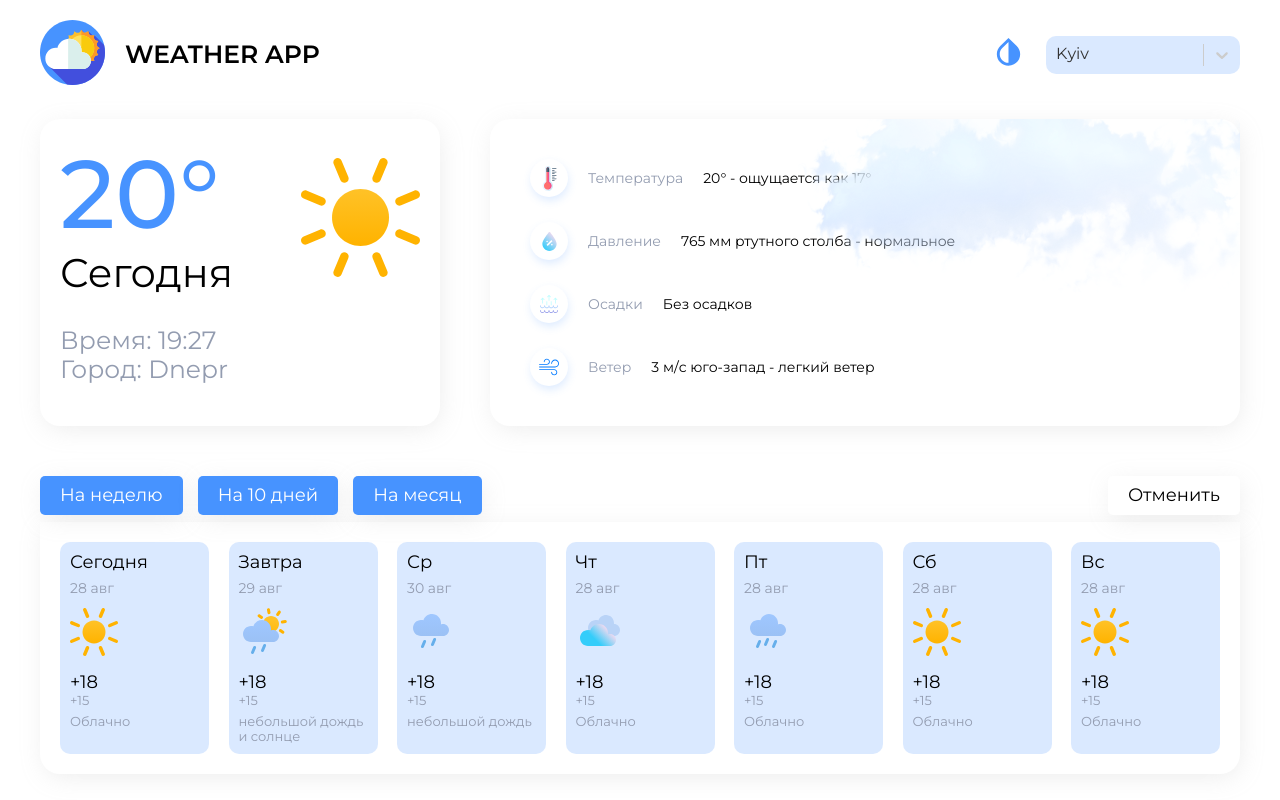
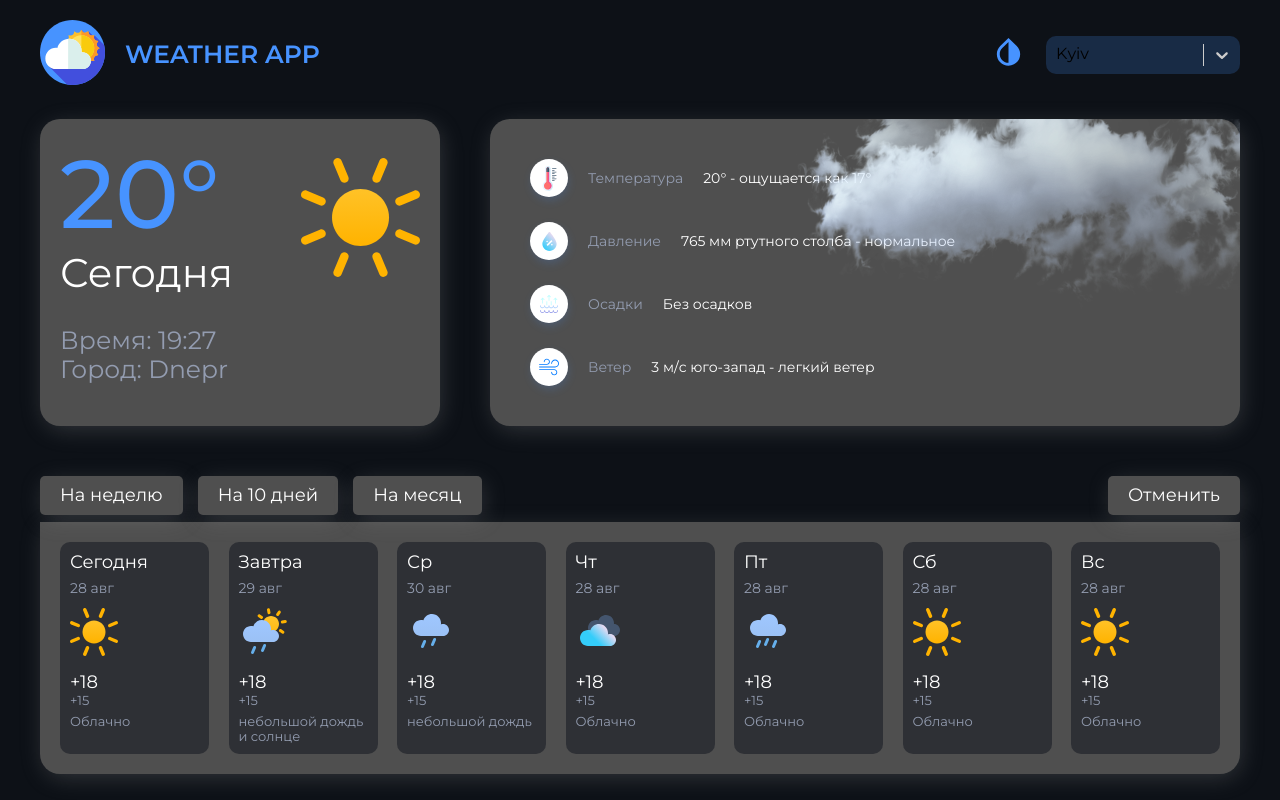
Before and after one commit to RaiderTs/weather-react-redux_toolkit, a React (Create React App) app: page / in a window 1280 px wide. Built offline with nearby package versions, Linux system fonts and the light colour scheme.

Commit message:
feat: add some styles for theme change

```diff
--- a/src/pages/Home/components/Days/Days.module.scss
+++ b/src/pages/Home/components/Days/Days.module.scss
@@ -6,7 +6,7 @@
   flex-wrap: wrap;
   padding: 20px;
   width: 100%;
-  background: $light-background;
+  background: var(#{--components-background-default});
   box-shadow: $box-shadow;
   border-radius: 0 0 $border-radius $border-radius;
 }
@@ -16,7 +16,7 @@
 .card {
   display: flex;
   flex-direction: column;
-  background: rgba(71, 147, 255, 0.2);
+  background: var(#{--card-background-default});
   border-radius: 10px;
   padding: 10px;
   width: 149px;
@@ -26,6 +26,7 @@
   .day {
     margin-bottom: 7px;
     font-size: 18px;
+    color: var(#{--text-color-default});
   }
 
   .day__info {
@@ -40,6 +41,7 @@
 
   .temp__day {
     font-size: 18px;
+    color: var(#{--text-color-default});
   }
 
   .temp__night {
@@ -54,7 +56,7 @@
   }
 
   &:hover {
-    box-shadow: 0px 3px 20px rgba(147, 144, 144, 0.28);
+    box-shadow: var(#{--card-shadow-default});
     transform: translateY(20px);
   }
 }
@@ -71,11 +73,11 @@
   box-shadow: 2px 5px 25px -3px rgba(180, 180, 180, 0.25);
   border-radius: 5px;
   padding: 9px 20px;
-  background-color: $light-background;
+  background-color: var(#{--components-background-default});
   margin-right: 15px;
   margin-bottom: 7px;
   cursor: pointer;
-  color: $light-color;
+  color: var(#{--text-color-default});
   font-size: 18px;
   display: flex;
   align-items: center;
--- a/src/pages/Home/components/Days/Tabs.tsx
+++ b/src/pages/Home/components/Days/Tabs.tsx
@@ -16,7 +16,7 @@ const Tabs = (props: Props) => {
     <div className={s.tabs}>
       <div className={s.tabs__wrapper}>
         {tabs.map((tab: Tab) => (
-          <div key={tab.value} className={s.tab + ' ' + s.active}>
+          <div key={tab.value} className={s.tab}>
             {tab.value}
           </div>
         ))}
--- a/src/shared/Header/Header.module.scss
+++ b/src/shared/Header/Header.module.scss
@@ -1,3 +1,5 @@
+@import "../../styles/variables.scss";
+
 .header {
   display: flex;
   align-items: center;
@@ -27,4 +29,5 @@
   text-transform: uppercase;
   font-weight: bold;
   font-size: 25px;
+  color: $primary-color;
 }
--- a/src/shared/Header/Header.tsx
+++ b/src/shared/Header/Header.tsx
@@ -15,14 +15,18 @@ const Header = (props: Props) => {
   const colourStyles = {
     control: (styles: {}) => ({
       ...styles,
-      backgroundColor: 'rgba(71, 147, 255, 0.2)',
-      width: '194px',
-      height: '37px',
-      border: 'none',
-      borderRadius: '10px',
+      backgroundColor: 0 ? "#4f4f4f" : "rgba(71, 147, 255, 0.2)",
+      width: "194px",
+      height: "37px",
+      border: "none",
+      borderRadius: "10px",
       zIndex: 100,
-    })
-  }
+    }),
+    singleValue: (styles: {}) => ({
+      ...styles,
+      color: 0 ? "#fff" : "#000",
+    }),
+  };
 
   return (
     <header className={s.header}>
@@ -37,7 +41,11 @@ const Header = (props: Props) => {
         <div className={s.change_theme}>
           <GlobalSvgSelector id="change-theme" />
         </div>
-        <Select defaultValue={options[0]} styles={colourStyles} options={options} />
+        <Select
+          defaultValue={options[0]}
+          styles={colourStyles}
+          options={options}
+        />
       </div>
     </header>
   );
--- a/src/styles/variables.scss
+++ b/src/styles/variables.scss
@@ -1,6 +1,6 @@
 $primary-color: #4793ff;
-$light-color: #000;
-$dark-color: #fff;
+$light-color: #fff;
+$dark-color: #000;
 $base-color: #939cb0;
 
 $body-background-dark: #0d1117;
@@ -23,20 +23,20 @@ $border-radius: 20px;
   // body
   --body-background-dark: #{$body-background-dark};
   --body-background-light: #{$body-background-light};
-  --body-background-default: var(#{--body-background-light});
+  --body-background-default: var(#{--body-background-dark});
   // components
   --components-background-dark: #{$components-background-dark};
   --components-background-light: #{$components-background-light};
-  --components-background-default: var(#{--components-background-light});
+  --components-background-default: var(#{--components-background-dark});
   //card
   --card-background-dark: #{$card-background-dark};
   --card-background-light: #{$card-background-light};
-  --card-background-default: var(#{--card-background-light});
+  --card-background-default: var(#{--card-background-dark});
 
   //card-shadow
   --card-shadow-dark: #{$card-box-shadow-dark};
   --card-shadow-light: #{$card-box-shadow-light};
-  --card-shadow-default: var(#{--card-shadow-light});
+  --card-shadow-default: var(#{--card-shadow-dark});
 
   //text
   --text-color-dark: #{$dark-color};
```
